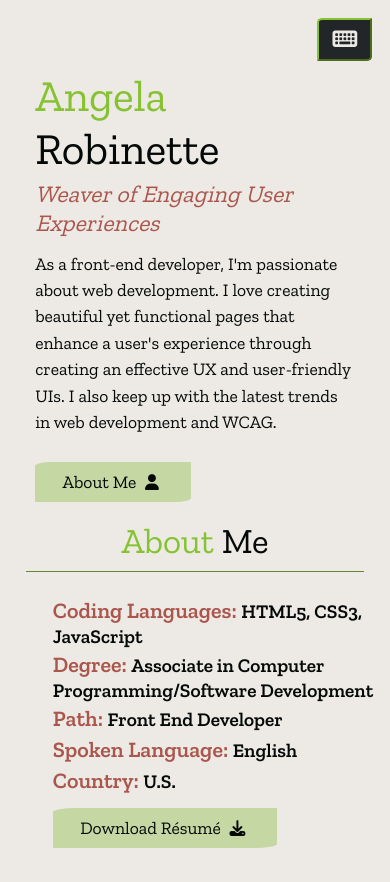
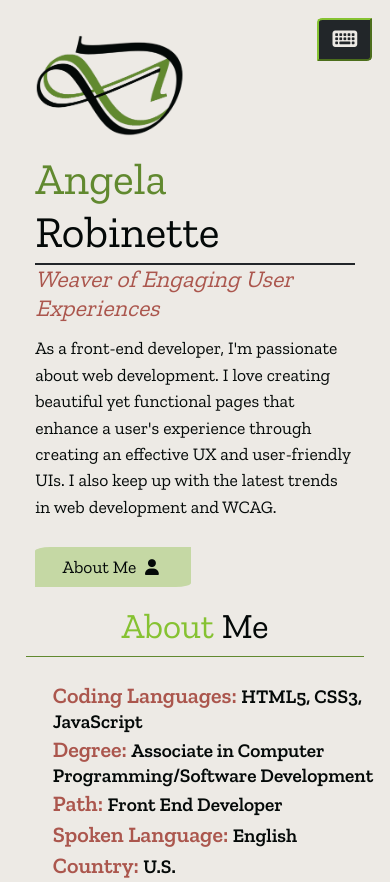
Before and after one commit to VirtualAngel/Portfolio, a plain HTML site: page index.html in a window 390 px wide. Shown: the top 882 px of the page. Drawn offline with nearby package versions, Linux system fonts and the light colour scheme.

Commit message:
Adds logo to main content

```diff
--- a/css/styles.css
+++ b/css/styles.css
@@ -135,6 +135,7 @@ button {
   z-index: 1000;
   display: none;
 }
+
 #menu:hover {
   background: var(--white);
   color: var(--black);
@@ -184,16 +185,24 @@ button {
 
 .heading span {
   color: var(--lime);
+
+}
+
+.logo-container img{
+  margin-right: 2rem;
+  margin-bottom: 2rem;
+  height: auto;
+  width: 17rem;
 }
 
 .home h1 {
-  padding-top: 7rem;
+  padding-top: 3rem;
   font-size: 5rem;
   color: var(--black);
 }
 
 .home h1 span {
-  color: var(--lime);
+  color: var(--darklime);
 }
 
 .home h2 {
@@ -201,6 +210,7 @@ button {
   font-size: 2.7rem;
   font-weight: 500;
   font-style: italic;
+  border-top: .3rem solid var(--charcoal);
 }
 
 .home h3 {
@@ -500,6 +510,16 @@ button[type="submit"]:hover {
   html {
     font-size: 55%;
   }
+
+  .logo-container {
+    display: block;
+    margin: 0;
+    padding: 0;
+  }
+
+  .home h2 {
+    text-align: center;
+  }
 }
 
 @media (max-width: 576px) {
@@ -514,4 +534,8 @@ button[type="submit"]:hover {
   .about .about-column {
     width: 100%;
   }
+
+  .home h2 {
+    text-align: left;
+  }
 }
--- a/index.html
+++ b/index.html
@@ -44,7 +44,8 @@
 <!--Home section begins-->
 <main>
     <section class="home" id="home">
-        <h1><span>Angela</span> Robinette</h1>
+        <h1> <span class="logo-container"><img src="/images/da_logo_sm.png" alt="sytlized D and A combined to make dev-angela's logo"></span>
+            <span>Angela</span> Robinette</h1>
         <h2>Weaver of Engaging User Experiences</h2>
         <p>As a front-end developer, I'm passionate about web development. I love creating beautiful yet functional pages that enhance a user's experience through creating an effective UX and user-friendly UIs. I also keep up with the latest trends in web development and WCAG.</p>
 		<a href="#about"><button class="btn" type="button" aria-label="about me"><aria-hidden="true">About Me</aria-hidden><i class="fas fa-user"></i></button></a>
```
Also changed, not shown: images/da_logo_sm.png (added).
